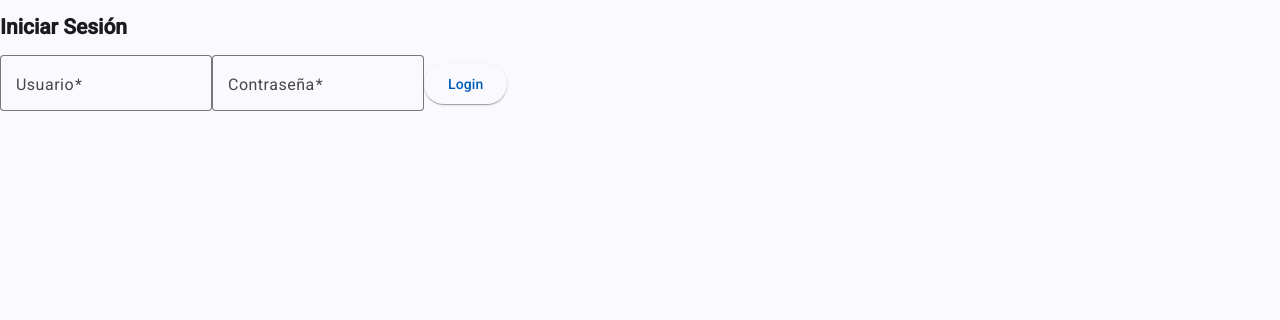
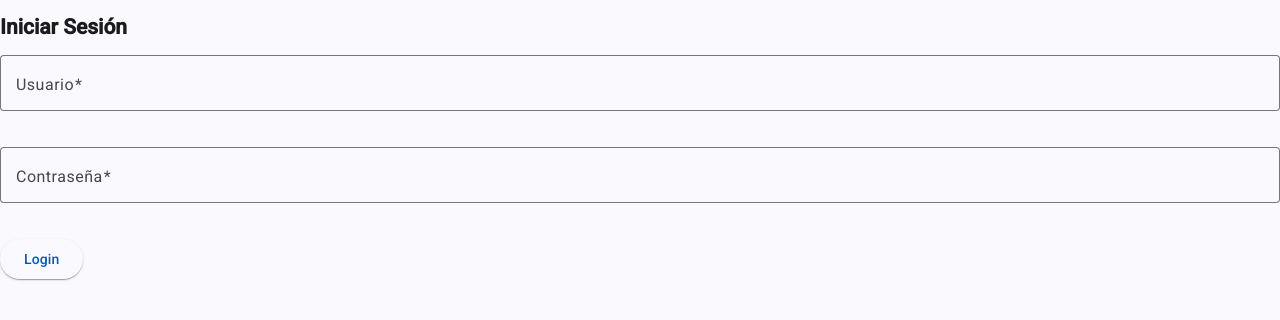
Before and after one commit to Gust1313lab/Proyecto_Login, an Angular app in the folder login-proyecto/: page / in a window 1280 px wide. Shown: the top 320 px of the page. Built offline with nearby package versions, Linux system fonts and the light colour scheme.

Commit message:
[UPDATE] center form fields

```diff
--- a/login-proyecto/src/app/components/login/login.css
+++ b/login-proyecto/src/app/components/login/login.css
@@ -0,0 +1,5 @@
+.full-width{
+    width: 100%;
+    display:block;
+    margin-bottom: 1rem;
+}
--- a/login-proyecto/src/app/components/login/login.html
+++ b/login-proyecto/src/app/components/login/login.html
@@ -7,6 +7,7 @@
         <input
             matInput
             type="text"
+
             name="username"
             [(ngModel)]="username"
             required
```
